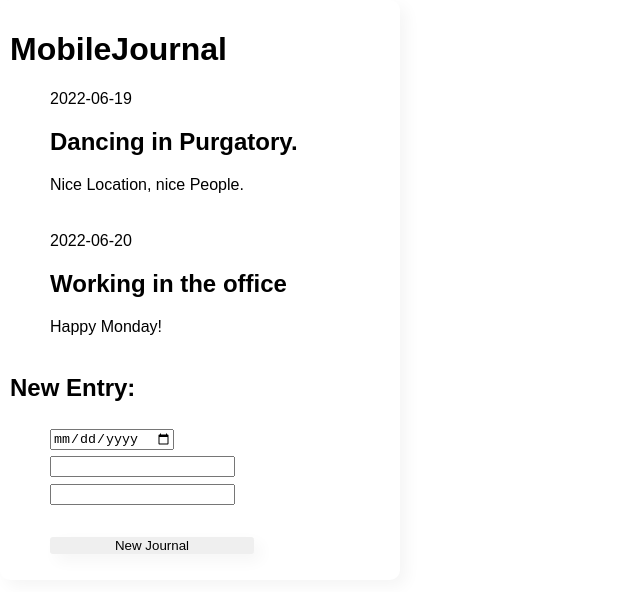
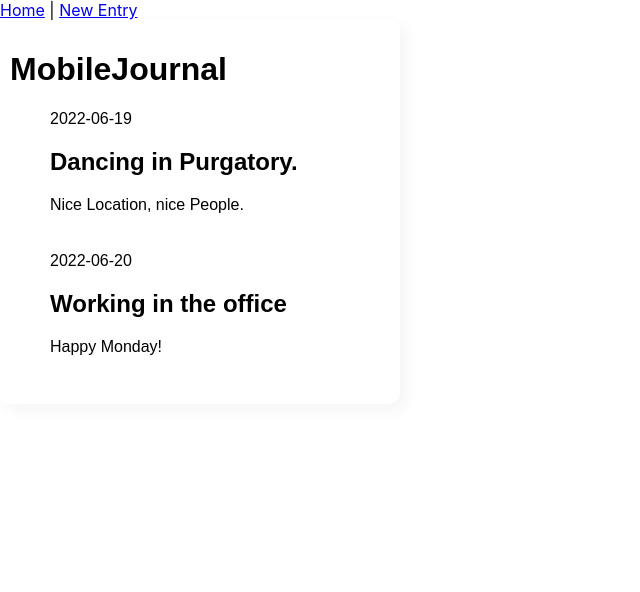
Before and after one commit to oliverstarckjohann/react_training, a React (Create React App) app: page / in a window 1280 px wide. Shown: the top 592 px of the page, without its empty margins (0-640 px from the left). Built offline with nearby package versions, Linux system fonts and the light colour scheme.

Commit message:
added React Router and set first Routes

```diff
--- a/package.json
+++ b/package.json
@@ -8,6 +8,7 @@
     "@testing-library/user-event": "^12.1.10",
     "react": "^17.0.1",
     "react-dom": "^17.0.1",
+    "react-router-dom": "^6.3.0",
     "react-scripts": "4.0.0",
     "styled-components": "^5.2.1",
     "web-vitals": "^0.2.4"
--- a/src/App.js
+++ b/src/App.js
@@ -1,7 +1,14 @@
 import React, { useState } from "react";
+import {
+        BrowserRouter,
+        Routes,
+        Route,
+        Link
+        } from "react-router-dom";
 import styled from "styled-components/macro";
 import JournalForm from "./components/JournalForm";
 import JournalListItem from "./components/JournalListItem";
+
 
 export default function App() {
   const [journals, setJournals] = useState([{date: '2022-06-19', title: 'Dancing in Purgatory.', content: 'Nice Location, nice People.'},{date: '2022-06-20', title: 'Working in the office', content: 'Happy Monday!'}]);
@@ -14,8 +21,20 @@ export default function App() {
 
   return (
     <>
+      <BrowserRouter>
+      {/* Hier lege ich das Menü an. Der Router nutzt die Link to Parameter für das URL Handling im Browser */}
+      <nav>
+        <Link to="/">Home</Link> |{" "}
+        <Link to="journalform">New Entry</Link>
+      </nav>
+
       <ContentBoard className="App">
-        <h1>MobileJournal</h1>
+      <h1>MobileJournal</h1>
+      <Routes>
+      <Route path="journalform" element={<JournalForm onSubmit={addJournal} />}>
+      </Route>
+      </Routes>
+
         <ul>
         {/* .map itteriert durch das Array journals und gibt uns für jedes Element journal die Werte*/}
         {journals.map(function(journal){
@@ -27,12 +46,12 @@ export default function App() {
         </ul>
 
 
-        <h2>New Entry:</h2>
+
         {/* hier rendern wir die Komponente JournalForm und holen uns die Funktion onSubmit
             mit den Returnwerten
             und übergeben diese beim Aufruf der Funktion adddJournal (Inversion of Control) */}
-        <JournalForm onSubmit={addJournal} />
       </ContentBoard>
+      </BrowserRouter>
     </>
   );
 }
--- a/src/components/JournalForm.js
+++ b/src/components/JournalForm.js
@@ -37,6 +37,7 @@ export default function JournalForm({ onSubmit }) {
 
     return(
     <>
+    <h2>New Entry:</h2>
     <NewjournalForm onSubmit={onFormSubmit}>
         <NewjournalFormList>
         <NewjournalFormListItem><input type="date" name="date" value={date} onChange={onDateChange} required></input></NewjournalFormListItem>
```
Also changed, not shown: src/index.js (line endings or trailing spaces), 1 other file (tests, documents, lock files or other folders).
